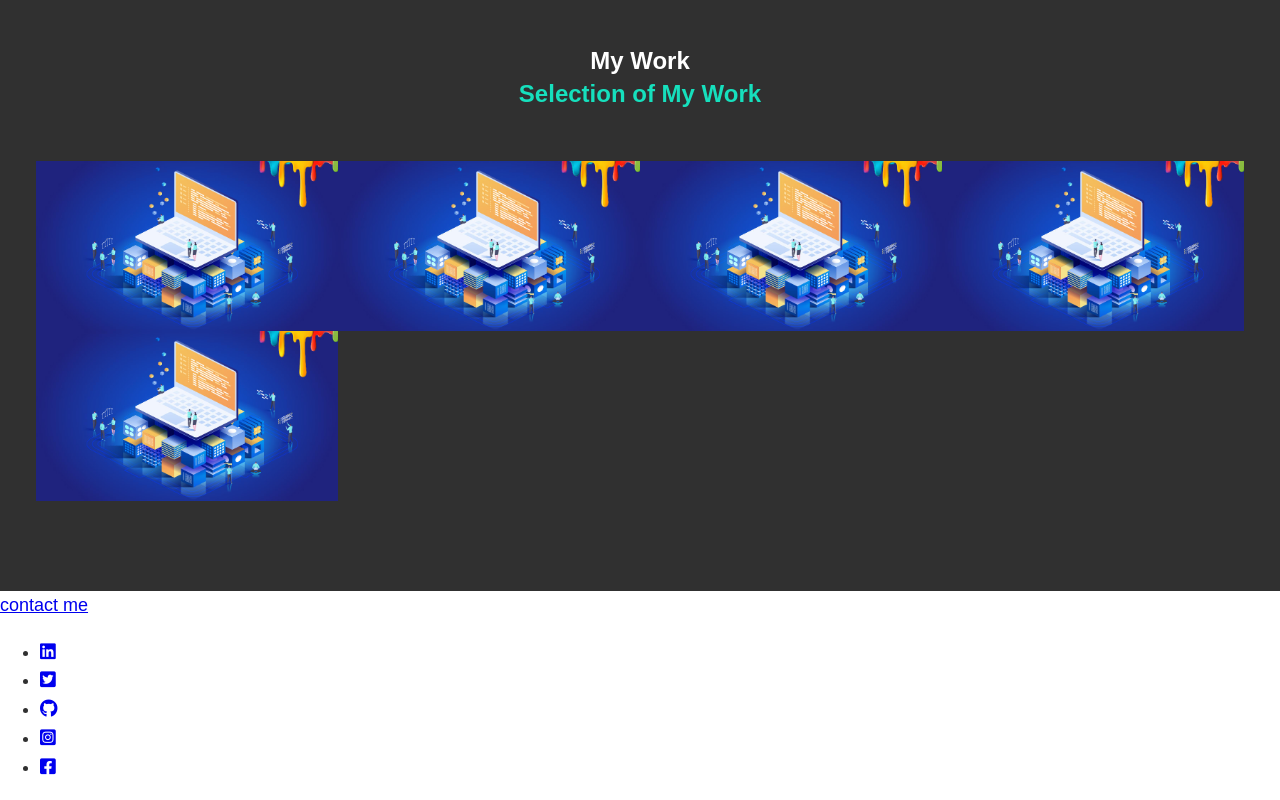
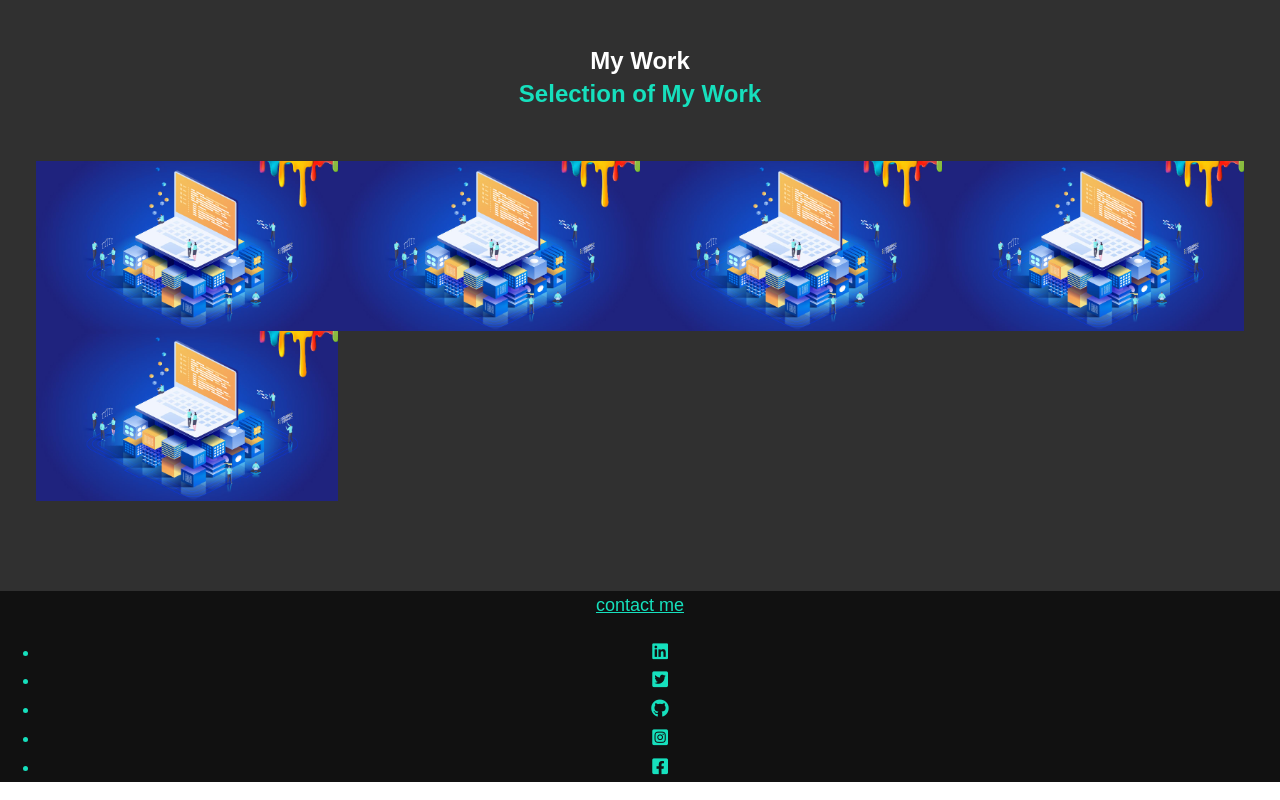
Before and after one commit to vishal181/Portfolio, a plain HTML site: page index.html in a window 1280 px wide. Shown: the part 2330-3130 px from the top of the page. Drawn offline with nearby package versions, Linux system fonts and the light colour scheme.

Commit message:
footer work started

```diff
--- a/css/style.css
+++ b/css/style.css
@@ -269,3 +269,17 @@ nav {
   transform: scale(1, 2);
   opacity: 0.5;
 }
+
+.footer{
+  background: #111;
+  color: var(--clr-accent);
+  text-align: center;
+  padding: 2.5 0;
+
+}
+
+.footer a {color: inherit;}
+.footer__link:hover,
+.social-list__link:hover{
+  opacity: .7;
+}
--- a/index.html
+++ b/index.html
@@ -149,23 +149,25 @@
     </div>
   </section>
 
-  <footer>
+  <!-- footer -->
+
+  <footer class="footer">
     <a href="mailto:vishalingle782@gmail.com" class="footer__link">contact me</a>
     <ul>
-      <li class="social-list__item">
+      <li class="social-list__link">
         <a href="https://www.linkedin.com/in/vishal-ingle-081099" class="social-list__links"><i
             class="fab fa-linkedin"></i></a>
       </li>
-      <li class="social-list__item">
+      <li class="social-list__link">
         <a href="#twitter" class="social-list__links"><i class="fab fa-twitter-square"></i></a>
       </li>
-      <li class="social-list__item">
+      <li class="social-list__link">
         <a href="https://github.com/vishal181" class="social-list__links"><i class="fab fa-github"></i></a>
       </li>
-      <li class="social-list__item">
+      <li class="social-list__link">
         <a href="#instagram" class="social-list__links"><i class="fab fa-instagram-square"></i></a>
       </li>
-      <li class="social-list__item">
+      <li class="social-list__link">
         <a href="#facebook" class="social-list__links"><i class="fab fa-facebook-square"></i></a>
       </li>
     </ul>
```
